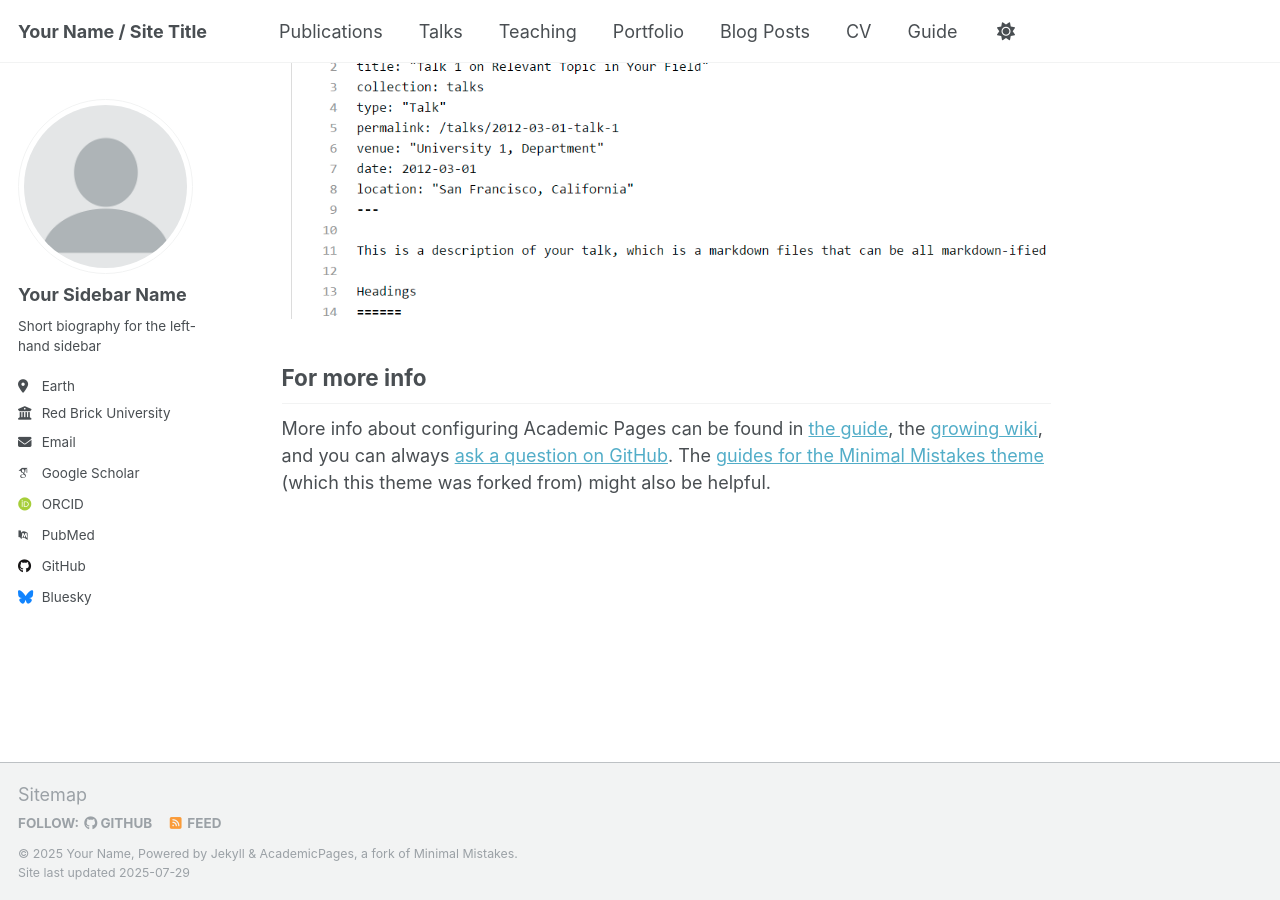
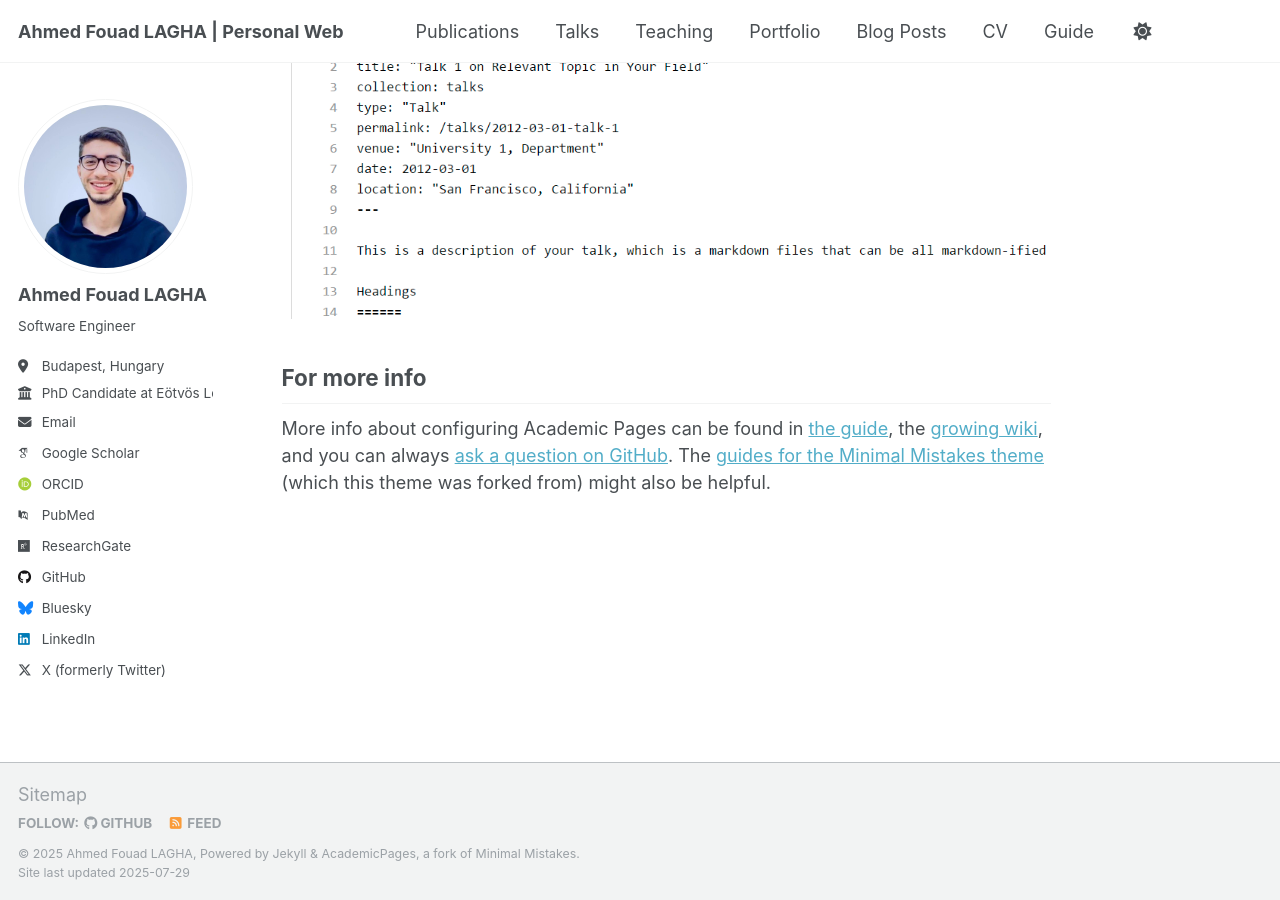
Before and after one commit to ahmed-fouad-lagha/ahmed-fouad-lagha.github.io, a Jekyll site: the page built from _pages/about.md, in a window 1280 px wide and 900 px high, scrolled down 2880 px. Built offline with Jekyll 4.4.1, drawn with Linux system fonts in a browser that asks for light colours; some web fonts are replaced; a script that is not in the unit is left out.

Commit message:
feat: Customize website with personal information
- Update site title to "Ahmed Fouad LAGHA | Personal Web"
- Add personal details: bio, location, employer, and email
- Update academic profiles: ORCID and ResearchGate
- Add social media links: GitHub, LinkedIn, and Twitter
- Configure site URL and repository for GitHub Pages

```diff
--- a/_config.yml
+++ b/_config.yml
@@ -9,13 +9,13 @@
 # Basic Site Settings
 locale                   : "en-US"
 site_theme               : "default"
-title                    : "Your Name / Site Title"
+title                    : "Ahmed Fouad LAGHA | Personal Web"
 title_separator          : "-"
-name                     : &name "Your Name"
-description              : &description "personal description"
-url                      : https://academicpages.github.io # the base hostname & protocol for your site e.g. "https://[your GitHub username].github.io" or if you already have some other page hosted on Github then use "https://[your GitHub username].github.io/[Your Repo Name]"
+name                     : &name "Ahmed Fouad LAGHA"
+description              : &description "PhD Candidate at Eötvös Loránd University working on AI"
+url                      : https://ahmed-fouad-lagha.github.io # the base hostname & protocol for your site e.g. "https://[your GitHub username].github.io" or if you already have some other page hosted on Github then use "https://[your GitHub username].github.io/[Your Repo Name]"
 baseurl                  : "" # the subpath of your site, e.g. "/blog"
-repository               : "academicpages/academicpages.github.io"
+repository               : "ahmed-fouad-lagha/ahmed-fouad-lagha.github.io"
 
 # Site Author - The following control what appear as part of the author content on the side bar.
 #               If a field is blank the icon and link will not appear, otherwise it will be shown.
@@ -23,13 +23,13 @@ repository               : "academicpages/academicpages.github.io"
 author:
   # Biographic information
   avatar           : "profile.png"
-  name             : "Your Sidebar Name"
+  name             : "Ahmed Fouad LAGHA"
   pronouns         : # example: "she/her"
-  bio              : "Short biography for the left-hand sidebar"
-  location         : "Earth"
-  employer         : "Red Brick University"
+  bio              : "Software Engineer"
+  location         : "Budapest, Hungary"
+  employer         : "PhD Candidate at Eötvös Loránd University"
   uri              : # URL
-  email            : "none@example.org"
+  email            : "laghaahmedfouad@gmail.com"
 
   # Academic websites
   academia         : # URL
@@ -37,17 +37,17 @@ author:
   googlescholar    : "https://scholar.google.com/citations?user=PS_CX0AAAAAJ"
   inspire-hep      : # URL
   impactstory      : # URL
-  orcid            : "http://orcid.org/yourorcidurl"
+  orcid            : "https://orcid.org/0009-0005-8255-9434"
   semantic         : # URL
   pubmed           : "https://www.ncbi.nlm.nih.gov/pubmed/?term=john+snow"
-  researchgate     : # URL
+  researchgate     : "https://www.researchgate.net/profile/Ahmed-Lagha"
   scopus           : # URL
 
   # Repositories and software development
   bitbucket        : # Username - Update with your username on the site
   codepen          : # Username
   dribbble         : # Username
-  github           : "academicpages"
+  github           : "ahmed-fouad-lagha"
   kaggle           : # Username
   stackoverflow    : # User number or user number and name (i.e., use "1" or "1/jeff-atwood")
 
@@ -62,7 +62,7 @@ author:
   keybase          : # Username
   instagram        : # Username
   lastfm           : # Username
-  linkedin         : # Username
+  linkedin         : "in/ahmed-fouad-lagha"
   mastodon         : # URL
   medium           : # URL
   pinterest        : # Username
@@ -70,7 +70,7 @@ author:
   steam            : # Username
   telegram         : # URL
   tumblr           : # Username
-  twitter          : # Username for X / Twitter
+  twitter          : "ahmedfouadlagha"
   vine             : # Username
   weibo            : # Username
   wikipedia        : # Username
```
Also changed, not shown: images/profile-01.png (added), images/profile.png.
